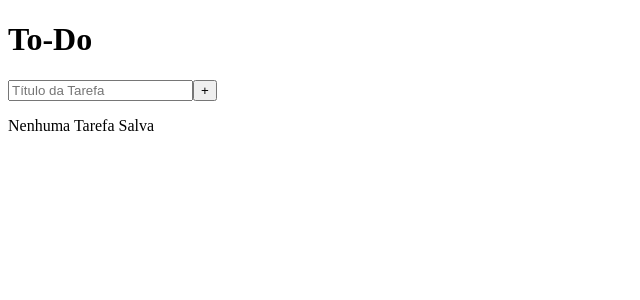
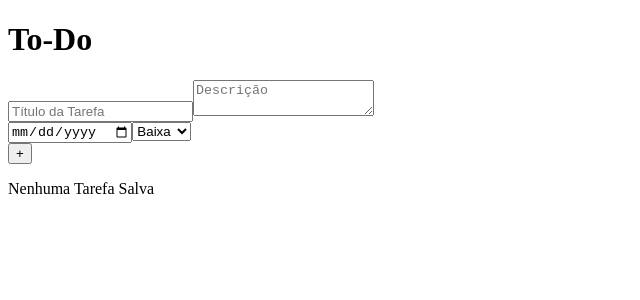
Before and after one commit to asia-devv/CP4-Web, a React (Vite) app: page / in a window 1280 px wide. Shown: the top 300 px of the page, without its empty margins (0-640 px from the left). Built offline with nearby package versions, Linux system fonts and the light colour scheme.

Commit message:
feat: Atualização do Formulário

```diff
--- a/src/components/Tarefas.jsx
+++ b/src/components/Tarefas.jsx
@@ -38,7 +38,7 @@ const AdicionarTarefa = (e) => {
   setCampo('');     // Limpa o campo
   setDescricao('');
   setData ('');
-  setPrioridade ('');
+  setPrioridade ('Baixa');
 }
 
 
@@ -63,7 +63,26 @@ const RemoverTarefa = (id) => {
           placeholder='Título da Tarefa'
         />
 
+        <textarea value={descricao} onChange={(e)=>setDescricao(e.target.value)}
+            className='text-desc'
+            placeholder='Descrição'
+        />
 
+        <div className='form-linha'>
+
+            <input type='date' value={data} onChange={(e)=>setData(e.target.value)}
+            className='data'
+            />
+
+            <select value={prioridade} onChange={(e)=>setPrioridade(e.target.value)}
+                className='select-prioridade'
+            >
+                <option value="Baixa">Baixa</option>
+                <option value="Média">Média</option>
+                <option value="Alta">Alta</option>
+            </select>
+
+        </div>
 
         <button type='submit' className='add'>
           +
@@ -76,12 +95,28 @@ const RemoverTarefa = (id) => {
         {tarefas.map((tarefa)=> (
           <li key={tarefa.id} className='item'>
 
-            <span className='text-[#5a5a5af7]'>{tarefa.texto} </span>
+            <div className='item-header'>
+                <span className='item-text'>{tarefa.texto} </span>
+                <span className='item-prioriade'>{tarefa.prioridade} </span>
+            </div>
 
-            <button onClick={()=>RemoverTarefa(tarefa.id)}
-            className='delete'>
-              x
-            </button>
+            {tarefa.descricao && (<p className='item-descricao'>{tarefa.descricao} </p>)}
+
+            <div className='item-footer'>
+                {tarefa.data ? (
+                    <span className='item-data'>
+                        Expira em: {new Date(tarefa.data + 'T00:00:00').toLocaleDateString('pt-BR')}
+                    </span>
+                ) : (
+                    <span className='item-sem-data'> Sem Data </span>
+                )}
+
+                <button onClick={()=>RemoverTarefa(tarefa.id)}
+                className='delete'>
+                x
+                </button>
+
+            </div>
 
           </li>
         ))}
```
Also changed, not shown: src/components/concluido.jsx (added, +11 -0 lines).
